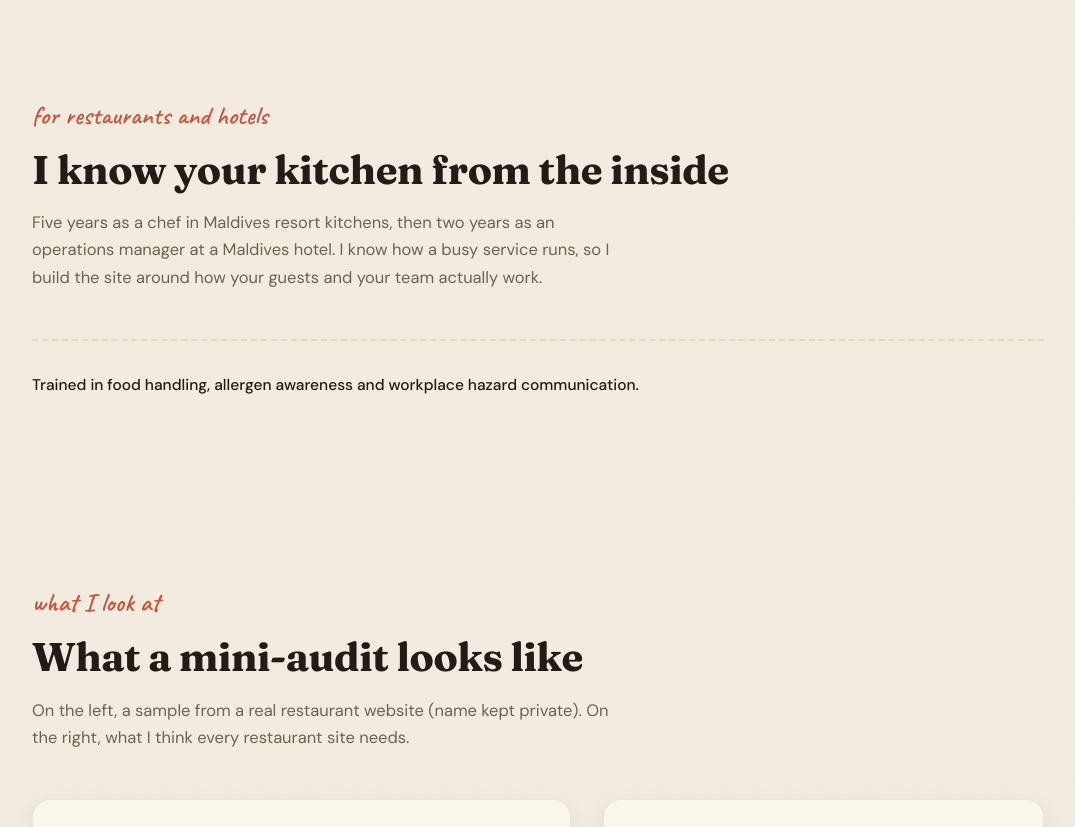
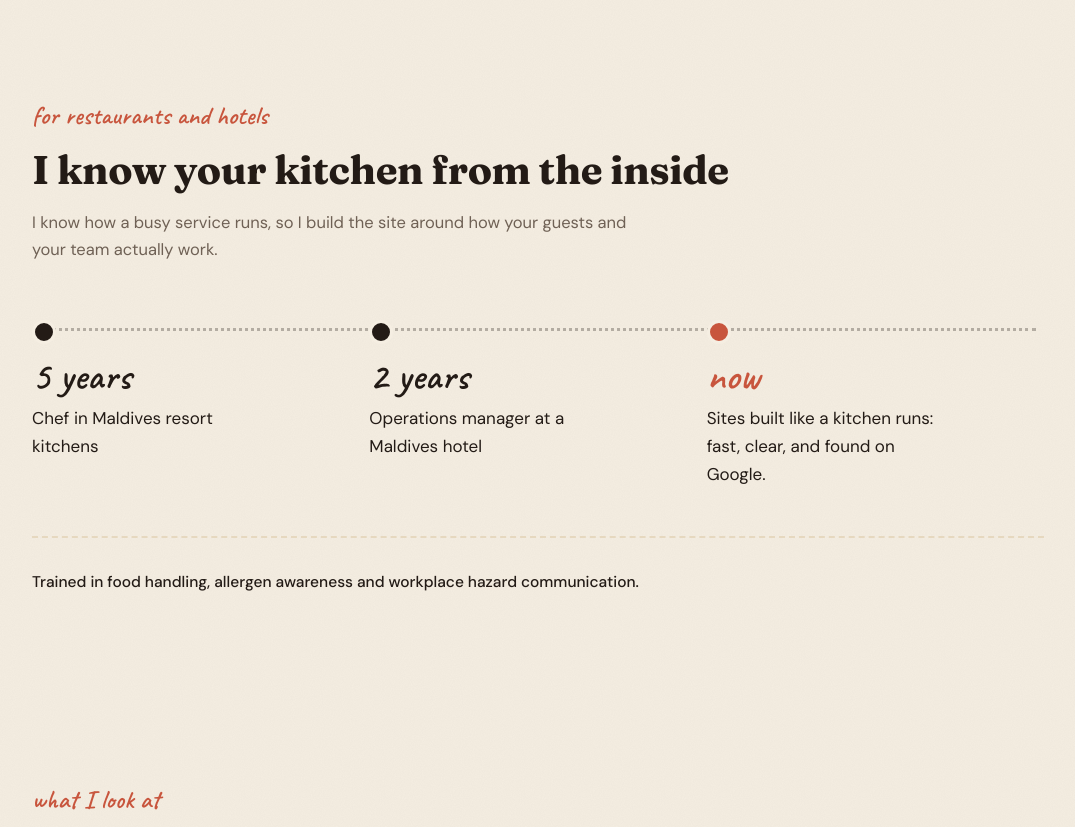
Before and after one commit to ibrahimzed24-a11y/freelance-services, a plain HTML site: page index.html in a window 1280 px wide. Shown: the part 1907-2734 px from the top of the page, without its empty margins (102-1177 px from the left). Drawn offline with Linux system fonts and the light colour scheme.

Commit message:
Design audit fixes: background path, step numerals, contact contrast, now line

```diff
--- a/index.html
+++ b/index.html
@@ -273,6 +273,19 @@
   .chef .price{margin-top:8px}
   .smallbiz{color:var(--mut);margin:20px auto 0;font-size:16px}
   @media(max-width:600px){.chef{padding:28px 24px;transform:none}.chef .menu li{flex-wrap:wrap}.chef .menu i{display:none}.chef .menu em{flex-basis:100%;text-align:left;font-size:15px;margin-top:-2px}}
+
+  .path{list-style:none;margin:34px 0 0;padding:0;display:grid;grid-template-columns:1fr 1fr 1fr;gap:0;position:relative}
+  .path::before{content:"";position:absolute;left:8px;right:8px;top:16px;border-top:3px dotted rgba(35,27,22,.3)}
+  .path li{position:relative;padding:44px 24px 0 0}
+  .path li::before{content:"";position:absolute;left:0;top:8px;width:18px;height:18px;border-radius:50%;background:var(--ink);border:3px solid var(--paper)}
+  .path li.now::before{background:var(--terra)}
+  .path b{display:block;font-family:'Caveat',cursive;font-size:40px;font-weight:600;line-height:1;color:var(--ink);margin-bottom:8px}
+  .path li.now b{color:var(--terra)}
+  .path span{display:block;font-size:17px;max-width:250px}
+  @media(max-width:700px){.path{grid-template-columns:1fr;gap:26px;margin-top:28px}.path::before{left:8px;right:auto;top:10px;bottom:10px;border-top:0;border-left:3px dotted rgba(35,27,22,.3)}.path li{padding:0 0 0 44px}.path li::before{top:6px}.path b{font-size:34px}}
+  .step b{font-family:'Caveat',cursive;font-size:34px;font-weight:600;color:var(--terra);line-height:1;display:block;margin-bottom:6px}
+  .contact .cta{margin:28px 0 20px;justify-content:center}
+  .contact .smallbiz{color:#4A3E35;margin:30px auto 0;padding-top:22px;border-top:2px dashed rgba(35,27,22,.2);max-width:420px}
 </style>
 <!-- seo-block-start -->
 <link rel="canonical" href="https://freelance-services-zid16.vercel.app/">
@@ -371,7 +384,12 @@ if(n){gtag('event',n,{link_url:u});if(n!=='portfolio_click')track(n);}});
   <section id="background">
     <span class="kicker">for restaurants and hotels</span>
     <h2>I know your kitchen from the inside</h2>
-    <p class="sub">Five years as a chef in Maldives resort kitchens, then two years as an operations manager at a Maldives hotel. I know how a busy service runs, so I build the site around how your guests and your team actually work.</p>
+    <p class="sub">I know how a busy service runs, so I build the site around how your guests and your team actually work.</p>
+    <ol class="path">
+      <li><b>5 years</b><span>Chef in Maldives resort kitchens</span></li>
+      <li><b>2 years</b><span>Operations manager at a Maldives hotel</span></li>
+      <li class="now"><b>now</b><span>Sites built like a kitchen runs: fast, clear, and found on Google.</span></li>
+    </ol>
     <div class="certs">
       <p class="trained">Trained in food handling, allergen awareness and workplace hazard communication.</p>
     </div>
@@ -458,8 +476,8 @@ if(n){gtag('event',n,{link_url:u});if(n!=='portfolio_click')track(n);}});
       <div class="cta">
         <a class="btn btn-t" href="https://wa.me/201203455111?text=Hi%20Ibrahim%2C%20I%20need%20a%20website%20for%20my%20business">WhatsApp me: +20 120 345 5111</a>
       </div>
+      <a class="email" href="mailto:ibrahim.zed24@gmail.com?subject=Website%20project">or email ibrahim.zed24@gmail.com</a>
       <p class="smallbiz">Run a different small business? I take a few of those too. Just message me.</p>
-      <a class="email" href="mailto:ibrahim.zed24@gmail.com?subject=Website%20project">or email ibrahim.zed24@gmail.com</a>
     </div>
   </section>
   <div class="pickbar" id="pickBar" aria-live="polite"><span id="pickCount"></span><a href="#audit">Continue</a></div>
```
